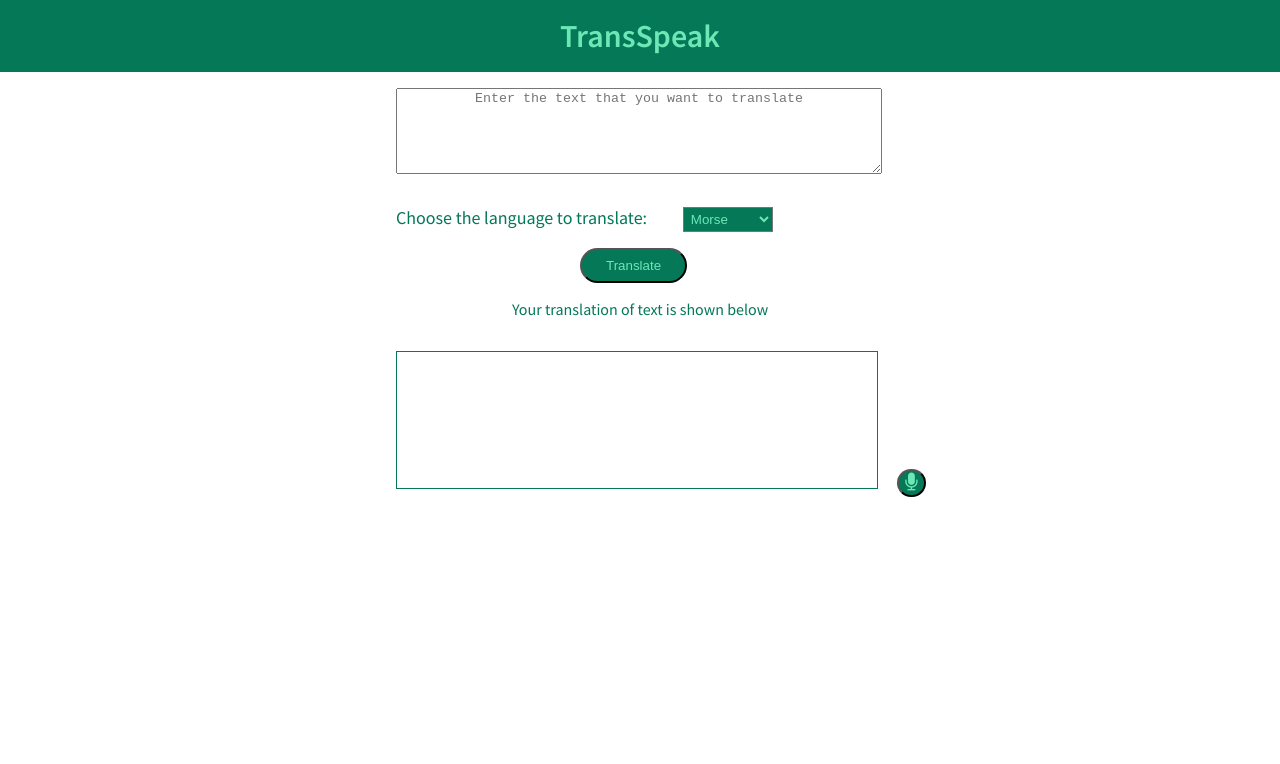
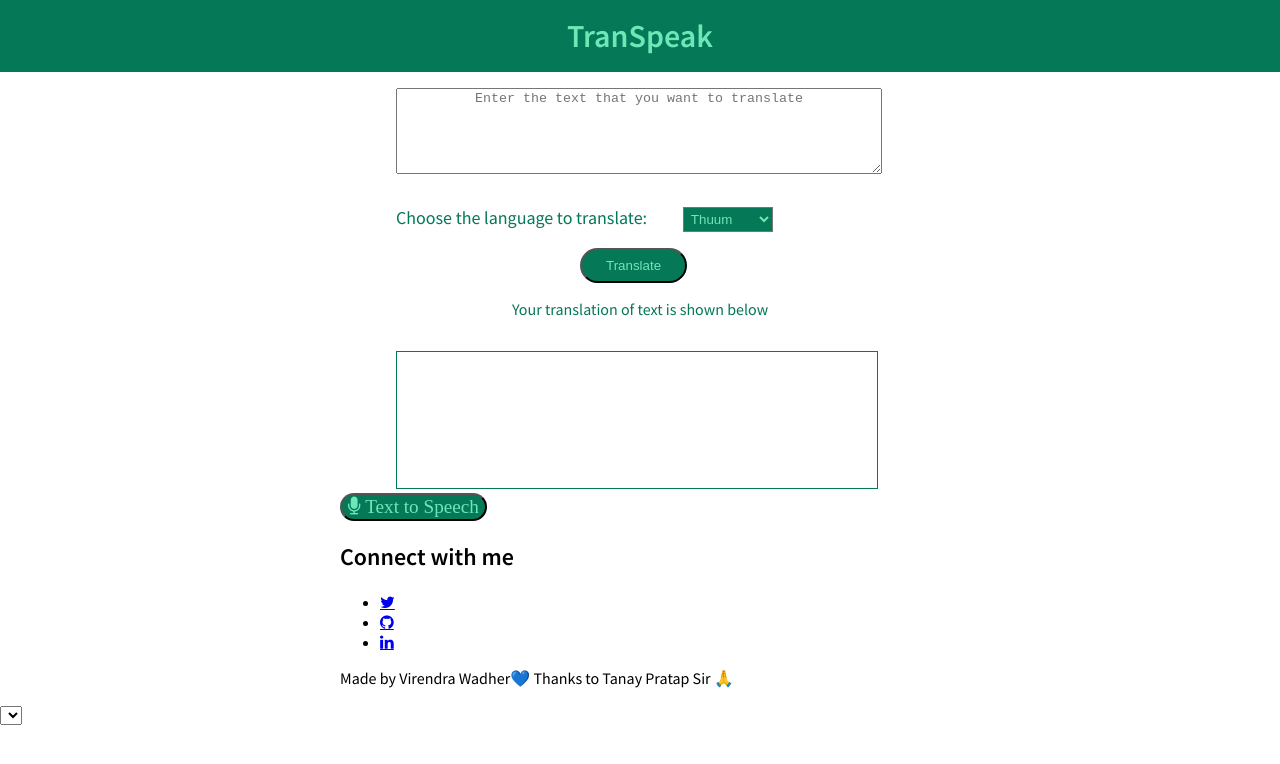
Before and after one commit to virendrawadher/transpeak, a plain HTML site: page index.html in a window 1280 px wide. Drawn offline with Linux system fonts and the light colour scheme.

Commit message:
added element for heading and footer

```diff
--- a/index.html
+++ b/index.html
@@ -8,13 +8,13 @@
     <link rel="stylesheet" href="style.css">
 </head>
 <body>
-    <h1>TransSpeak</h1>
+    <h1><span class="heading-1">Tran</span><span class="heading-2">Speak</span></h1>
     <div id="body-width">
         <textarea name="text" id="text-input" placeholder="Enter the text that you want to translate"></textarea>
         <label for="language">Choose the language to translate: </label>
         <select id="select-option">
+            <option value="thuum" id="text-thuum">Thuum</option>
             <option value="morse" id="text-morse">Morse</option>
-            <option value="thuum" id="text-thuum">Thuum</option>
             <option value="leetspeak" id="text-leet">Leetspeak</option>
             <option value="wow" id="text-wow">Wow</option>
             <option value="test" id="text-test">Test</option>
@@ -24,11 +24,29 @@
         <div id="op">
             <div id="output-text"></div>
             <button id="btn-mic">
-                <i class="fa fa-microphone fa-x2"></i>
+                <i class="fa fa-microphone fa-x2"> Text to Speech</i>
             </button>
         </div>
+        <footer class="footer">
 
+            <div class="div-footer">
+                <h2><span>C</span>onnect <span>w</span>ith <span>m</span>e</h2>
+                <ul>
+                    <li><a href="https://www.twitter.com/virendra_wadher" class="fa fa-twitter" target="_blank"></a></li>
+                    <li><a href="https://www.github.com/virendrawadher" class="fa fa-github" target="_blank"></a></li>
+                    <li><a href="https://www.linkedin.com/in/virendra-wadher-042741155/" class="fa fa-linkedin" target="_blank"></a></li>
+                </ul>
+            </div>
+        </footer>
+        <p id="made-by">
+           <span class="vspan vpan">Made by Virendra Wadher💙</span>
+           <span class="tspan tpan">Thanks to Tanay Pratap Sir 🙏</span>
+        </p>
     </div>
+
+    <select name="voice" id="voice-option">
+
+    </select>
 
     <script src="app.js" type="text/javascript"></script>
 </body>
```
